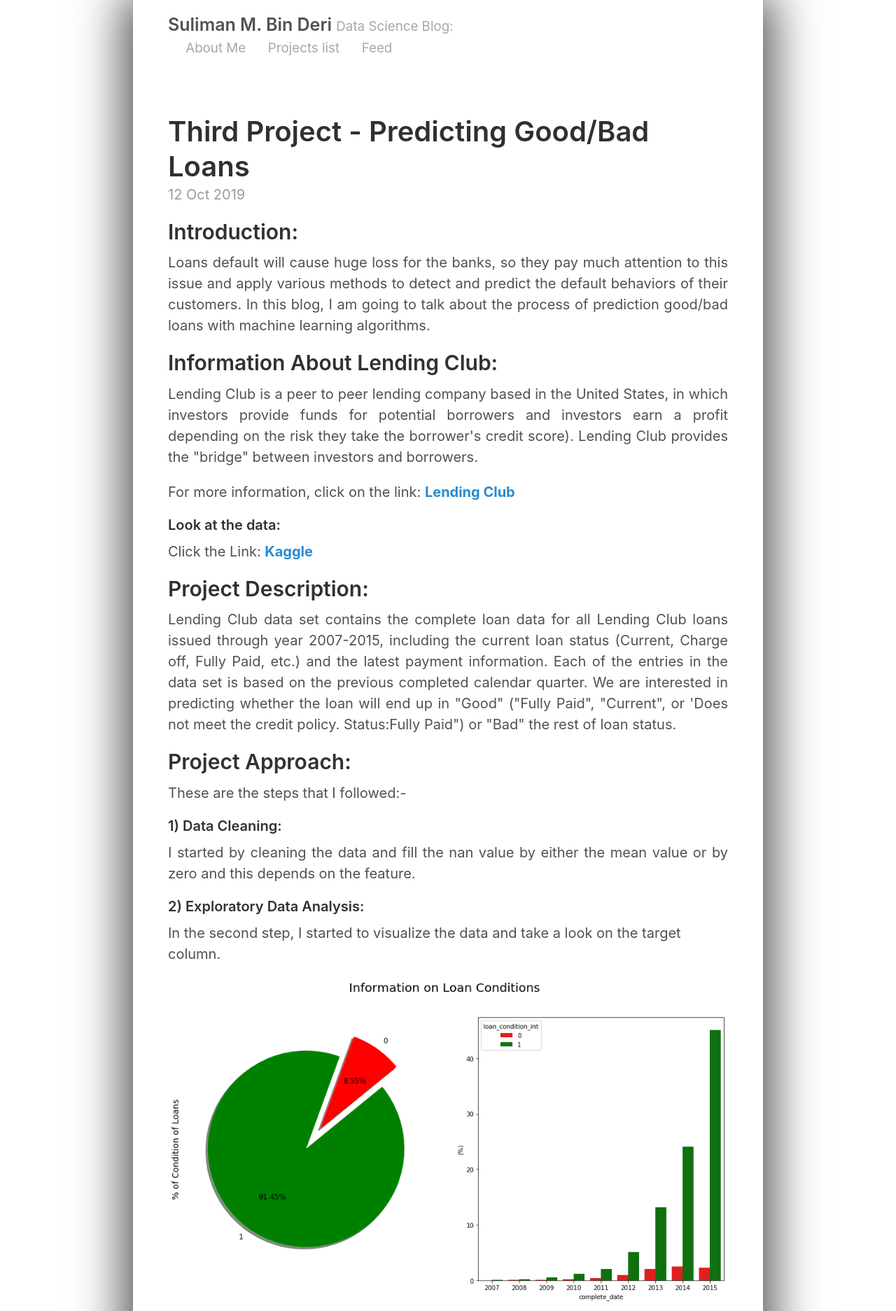
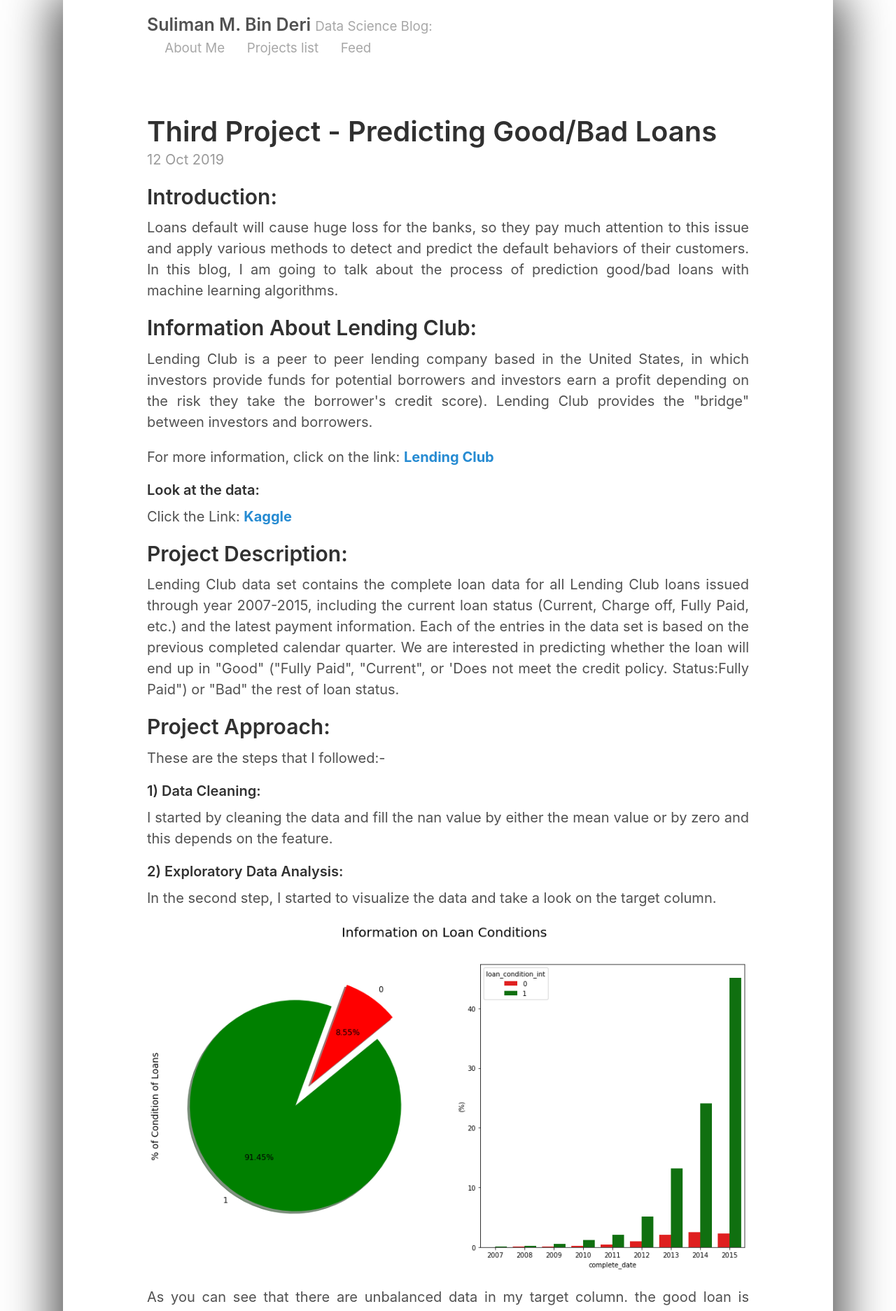
Before and after one commit to SulimanMD/SulimanMD.github.io, a Jekyll site: the page built from index.html, in a window 1280 px wide. Shown: the top 1873 px of the page at 70% size. Built offline with Jekyll 4.4.1, drawn with Linux system fonts in a browser that asks for light colours; the list of posts is cut into pages by our own code.

Commit message:
Update default.html

```diff
--- a/_layouts/default.html
+++ b/_layouts/default.html
@@ -4,7 +4,7 @@
   {% include head.html %}
 
   <body>
-    <div style="max-width: 45rem; padding-left: 1.5rem; padding-right: 1.5rem; margin-left: auto; margin-right: auto; box-shadow: 0px 6px 64px 14px;">
+    <div style="max-width: 55rem; padding-left: 1.5rem; padding-right: 1.5rem; margin-left: auto; margin-right: auto; box-shadow: 0px 6px 64px 14px;">
     <div class="container content">
       <header class="masthead">
         <h3 class="masthead-title">
```
